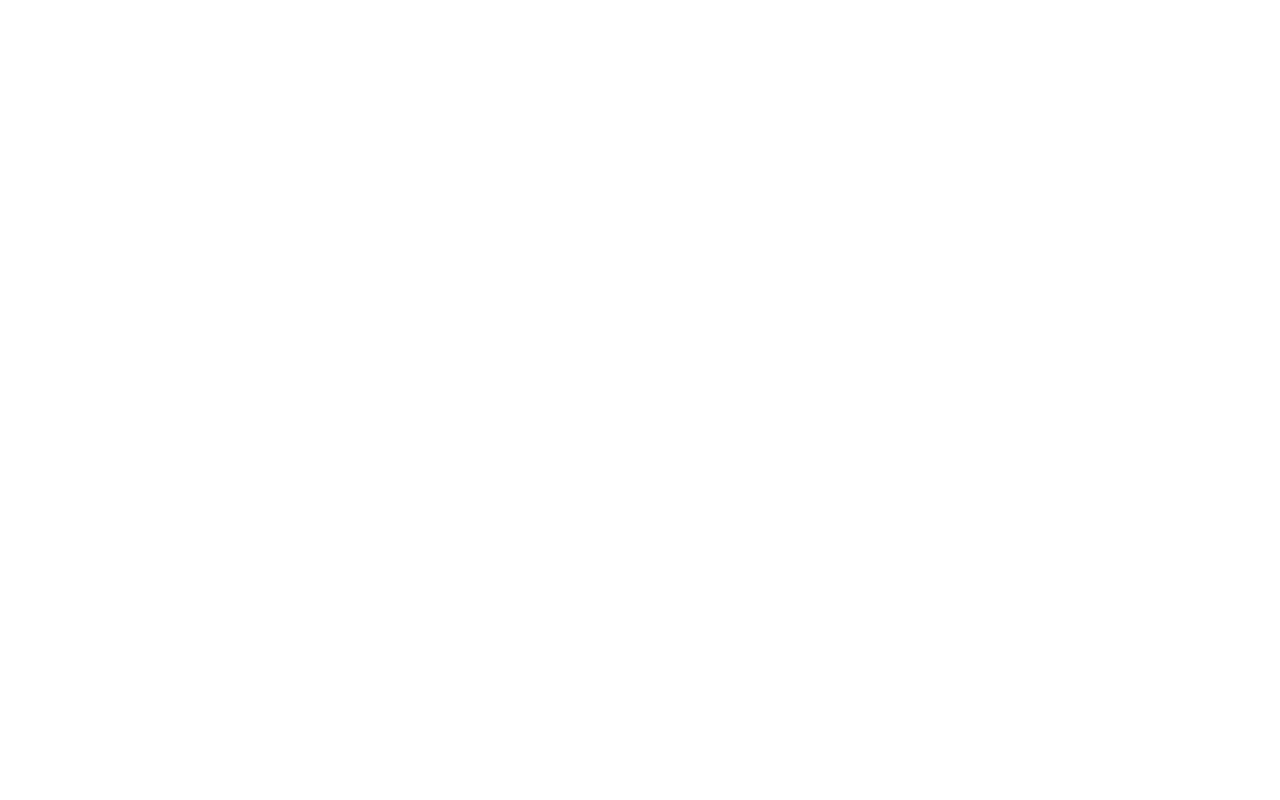
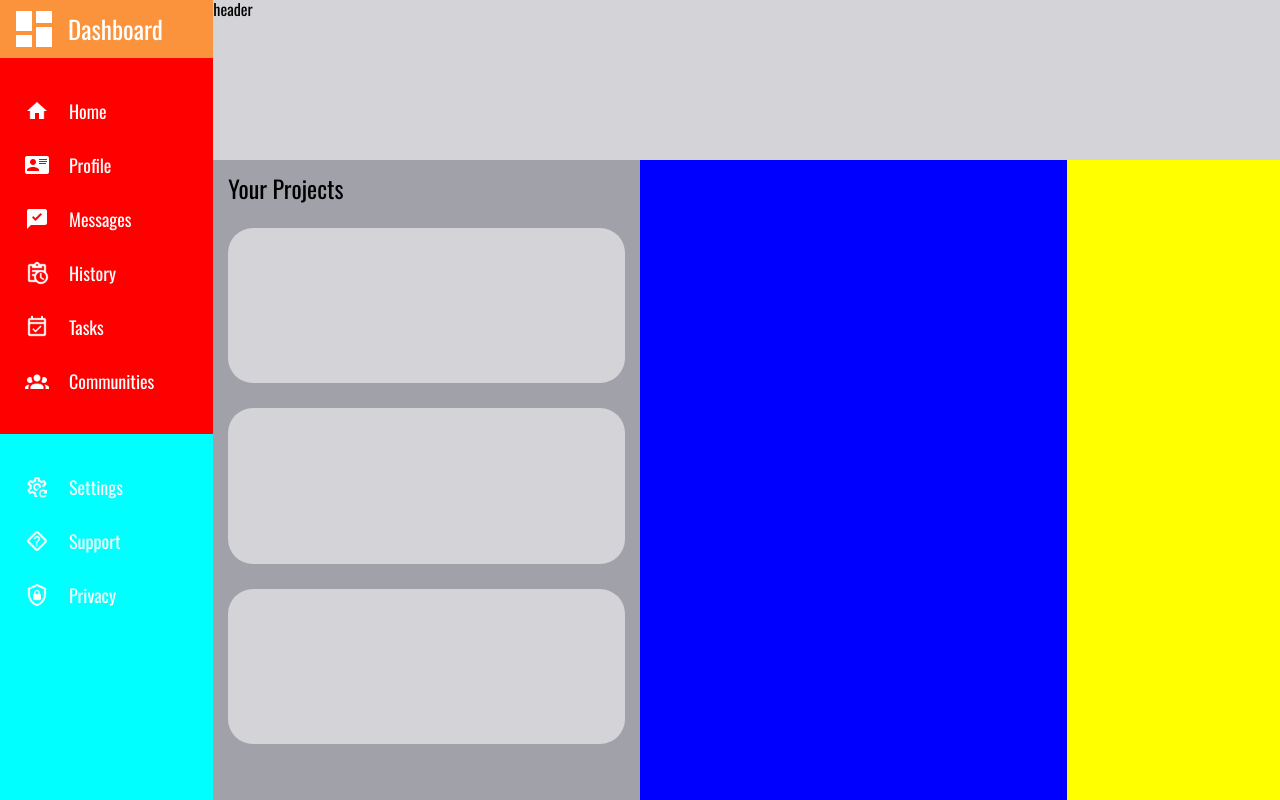
Before and after one commit to BlasioGodi/Admin-Dashboard, a website: page index.html in a window 1280 px wide. Drawn offline with nearby package versions, Linux system fonts and the light colour scheme.

Commit message:
Images added and style updated

```diff
--- a/index.html
+++ b/index.html
@@ -5,11 +5,67 @@
     <meta charset="UTF-8">
     <meta http-equiv="X-UA-Compatible" content="IE=edge">
     <meta name="viewport" content="width=device-width, initial-scale=1.0">
+    <link rel="stylesheet" href="node_modules/normalize.css/normalize.css" />
     <link rel="stylesheet" href="/public/style.css">
-    <title></title>
+    <link rel="preconnect" href="https://fonts.googleapis.com">
+    <link rel="preconnect" href="https://fonts.gstatic.com" crossorigin>
+    <link href="https://fonts.googleapis.com/css2?family=Oswald:wght@200;300;400;500;600;700&display=swap"
+        rel="stylesheet">
+    <title>GB | AdminDashboard</title>
 </head>
 
 <body>
+    <div class="container">
+        <div class="header">header</div>
+        <div class="sidebar">
+            <div class="sidebar-header">
+                <img src="/src/img/view-dashboard.png" class="icon-header" alt="">Dashboard
+            </div>
+            <div style="background-color:red">
+                <ul>
+                    <li><img src="/src/img/home.png" class="icon" alt="">
+                        Home
+                    </li>
+                    <li><img src="/src/img/card-account-details.png" class="icon" alt="">
+                        Profile
+                    </li>
+                    <li><img src="/src/img/message-check.png" class="icon" alt="">
+                        Messages
+                    </li>
+                    <li><img src="/src/img/clipboard-text-clock-outline.png" class="icon" alt="">
+                        History
+                    </li>
+                    <li><img src="/src/img/calendar-check-outline.png" class="icon" alt="">
+                        Tasks
+                    </li>
+                    <li><img src="/src/img/account-group.png" class="icon" alt="">
+                        Communities
+                    </li>
+                </ul>
+            </div>
+
+            <div style="background-color:aqua">
+                <ul>
+                    <li><img src="/src/img/cog-refresh-outline.png" class="icon" alt="">Settings</li>
+                    <li><img src="/src/img/help-rhombus-outline.png" class="icon" alt="">Support</li>
+                    <li><img src="/src/img/shield-lock-outline.png" class="icon" alt="">Privacy</li>
+                </ul>
+            </div>
+        </div>
+        <div class="projects">
+            <div class="content-project1">
+                <div>
+                    <h1>Your Projects</h1>
+                </div>
+                <div class="content-card"></div>
+                <div class="content-card"></div>
+                <div class="content-card"></div>
+                <div></div>
+            </div>
+            <div style="background-color:blue"></div>
+            <div style="background-color:yellow"></div>
+        </div>
+    </div>
 </body>
 
 </html>
--- a/public/style.css
+++ b/public/style.css
@@ -0,0 +1,116 @@
+@import url("https://fonts.googleapis.com/css2?family=Oswald:wght@200;300;400;500;600;700&display=swap");
+
+:root {
+  --header-bg-color: #d4d4d8;
+  --sidebar-bg-color: #fb923c;
+  --projects-bg-color: #a1a1aa;
+  font-family: "Oswald", sans-serif;
+}
+
+html,
+body {
+  margin: 0%;
+}
+
+h1 {
+  font-size: 1.5rem;
+  font-weight: 400;
+  margin: 0%;
+  padding: 0%;
+}
+
+ul {
+  padding: 10px;
+}
+ul > li {
+  list-style: none;
+}
+
+.container {
+  display: grid;
+  grid-template-columns: 1fr 5fr;
+  grid-template-rows: 1fr 4fr;
+  height: 100vh;
+  width: 100vw;
+}
+
+.header {
+  background-color: var(--header-bg-color);
+  grid-column: 2/3;
+}
+
+.sidebar {
+  display: grid;
+  grid-template-rows: 0.5fr 2fr 5fr;
+  background-color: var(--sidebar-bg-color);
+  grid-row: 1/3;
+}
+
+.sidebar-header {
+  padding: 5px;
+  padding-left: 10px;
+  font-size: 25px;
+  display: grid;
+  grid-auto-flow: column;
+  gap: 10px;
+  justify-content: start;
+  align-items: center;
+}
+
+.sidebar div {
+  color: white;
+  justify-content: left;
+  text-align: left;
+  align-items: left;
+}
+
+.sidebar ul > li {
+  padding: 15px 0;
+  padding-left: 15px;
+  font-size: 18px;
+  display: grid;
+  grid-auto-flow: column;
+  gap: 20px;
+  justify-content: start;
+  align-items: center;
+}
+
+.sidebar ul > li:hover,
+:focus {
+  color: #fb923c;
+}
+
+.icon-header {
+  width: 48px;
+  height: 48px;
+}
+
+.icon {
+  width: 24px;
+  height: 24px;
+}
+
+.projects {
+  background-color: var(--projects-bg-color);
+  grid-column: 2/3;
+  display: grid;
+  grid-template-columns: repeat(2, 1fr) 0.5fr;
+}
+
+.content-project1 {
+  display: grid;
+  grid-template-rows: 0.2fr repeat(3, 2fr) 0.2fr;
+  padding: 15px;
+  gap: 25px;
+}
+
+.content-project2 {
+}
+
+.content-project3 {
+}
+
+.content-card {
+  background-color: #d4d4d8;
+  border-radius: 25px;
+}
```
Also changed, not shown: src/img/account-group.png (added), src/img/calendar-check-outline.png (added), src/img/card-account-details-outline.png (added), src/img/card-account-details-outline.svg (added), src/img/card-account-details.png (added), src/img/card-account-details.svg (added), src/img/clipboard-text-clock-outline.png (added), src/img/cog-refresh-outline.png (added), src/img/help-rhombus-outline.png (added), src/img/home.png (added), src/img/home.svg (added), src/img/message-check.png (added), src/img/shield-lock-outline.png (added), src/img/view-dashboard.png (added).
